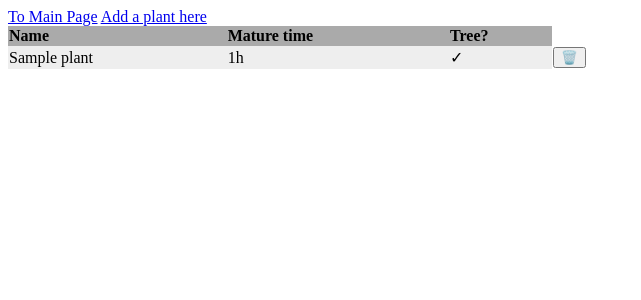
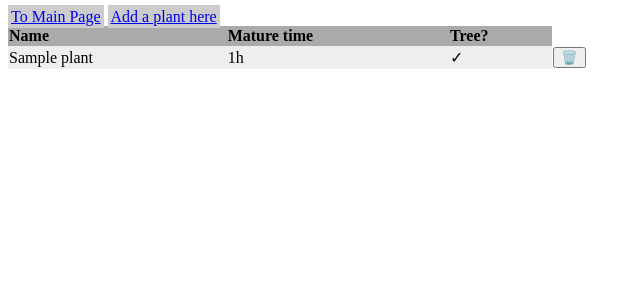
Before and after one commit to Raincoon/OddRealmBotany, a Flask app: page / in a window 1280 px wide. Shown: the top 300 px of the page, without its empty margins (0-641 px from the left). Run offline with Flask 2, Linux system fonts and the light colour scheme; tables that the repository leaves empty hold one stand-in row (values such as "Sample post").

Commit message:
Visual tweaks

```diff
--- a/application/templates/layout.html
+++ b/application/templates/layout.html
@@ -1,4 +1,10 @@
 <!DOCTYPE html>
+<style>
+ a{
+ padding:3px;
+ background-color: #ccc
+}
+</style>
 <html>
   <head>
     <meta charset="utf-8">
```
